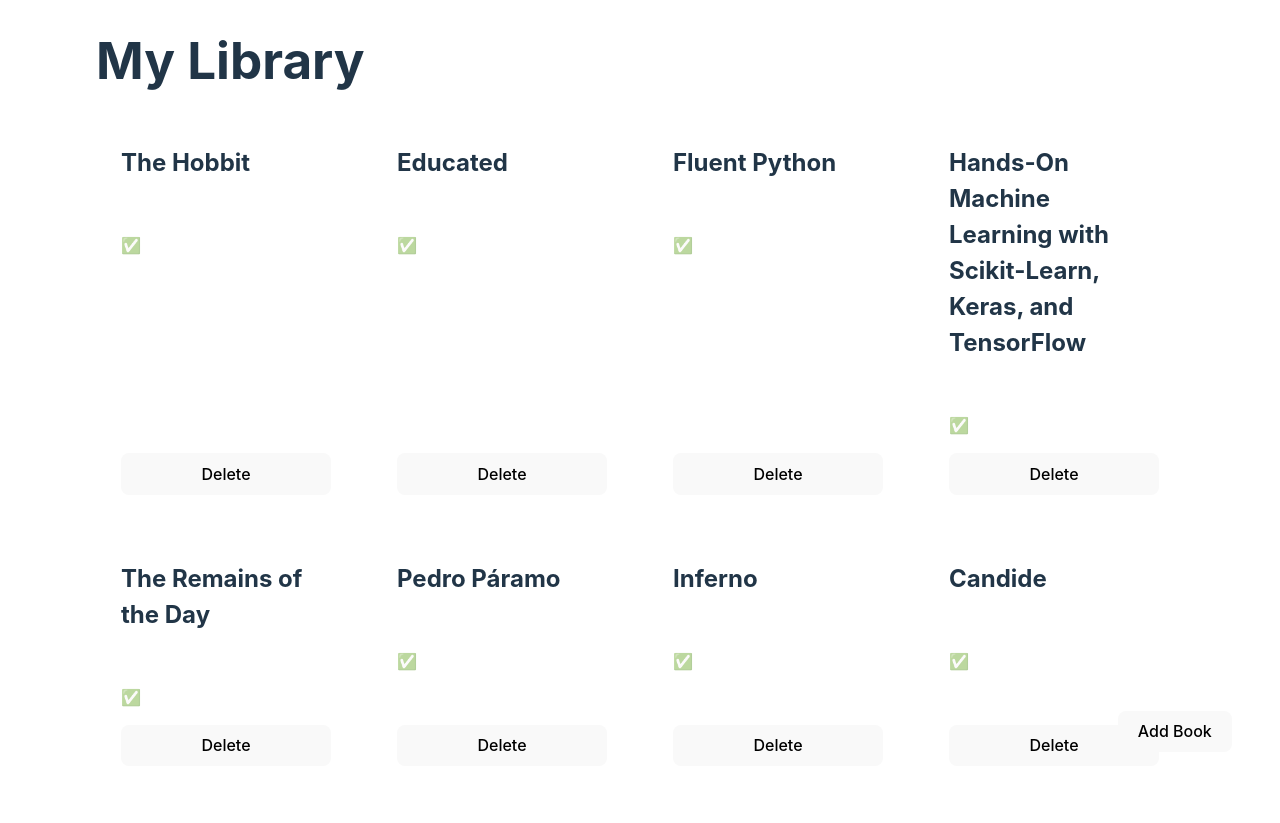
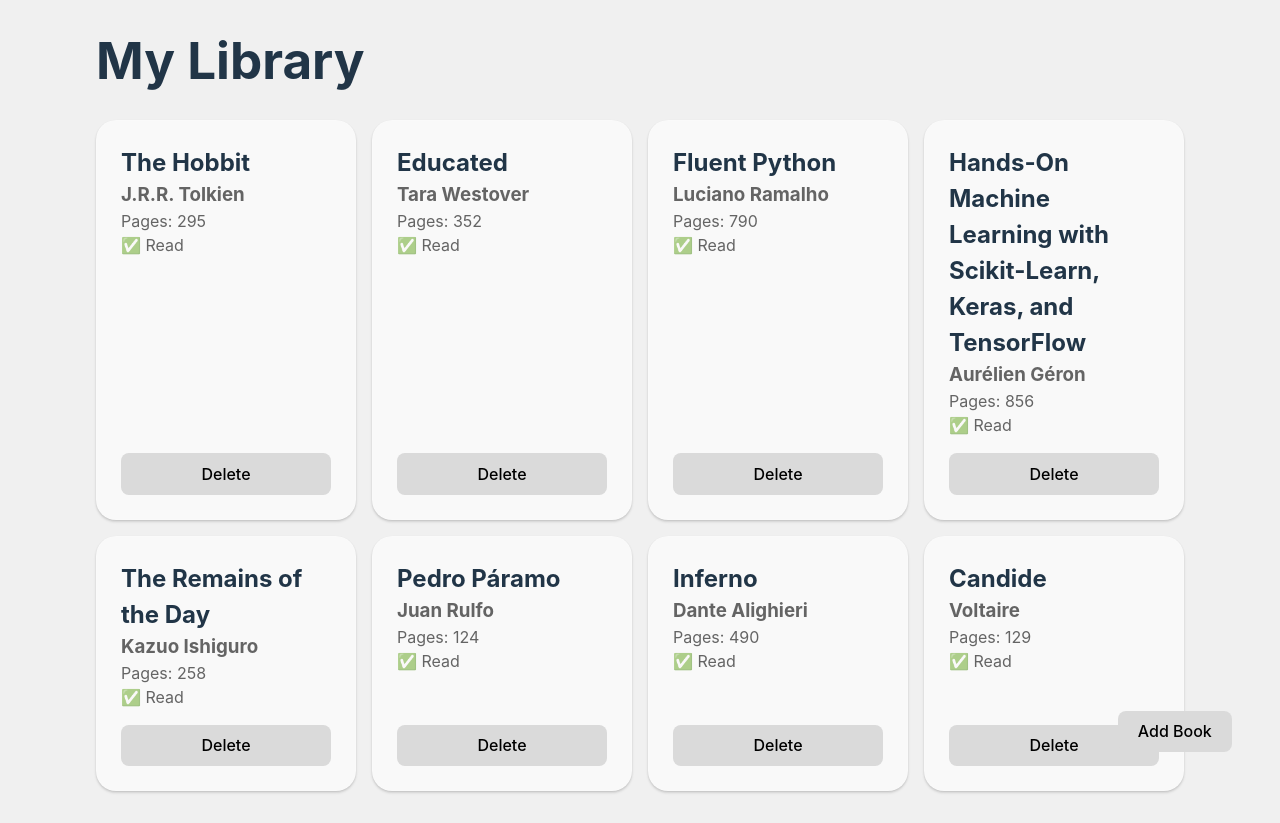
Before and after one commit to pricebenjamin/top-projects, a React (Vite) app: page / in a window 1280 px wide. Built offline with nearby package versions, Linux system fonts and the light colour scheme.

Commit message:
Update styles for light and dark themes

```diff
--- a/src/App.css
+++ b/src/App.css
@@ -35,18 +35,19 @@
   display: flex;
   flex-direction: column;
   padding: 1.5rem;
-  border: 1px solid rgba(255, 255, 255, 0.1);
+  background-color: #292929;
+  border: 1px solid var(--book-border-color);
   border-radius: 20px;
 }
 
 .book:hover {
-  background-color: rgba(255, 255, 255, 0.01);
+  background-color: var(--background-color-hover);
   cursor: pointer;
 }
 
 .book .author,
 .book p {
-  color: rgba(255, 255, 255, 0.5);
+  color: var(--color-dim);
 }
 
 .book p:last-of-type {
@@ -65,7 +66,7 @@
 }
 
 dialog::backdrop {
-  background-color: rgba(0, 0, 0, 0.4);
+  background-color: var(--dialog-backdrop);
 }
 
 dialog button.close-dialog {
--- a/src/index.css
+++ b/src/index.css
@@ -6,6 +6,11 @@
   color-scheme: light dark;
   color: rgba(255, 255, 255, 0.87);
   background-color: #242424;
+
+  --color-dim: rgba(255, 255, 255, 0.5);
+  --background-color-hover: rgba(255, 255, 255, 0.05);
+  --dialog-backdrop: rgba(0, 0, 0, 0.5);
+  --book-border-color: rgba(255, 255, 255, 0.1);
 }
 
 a {
@@ -49,12 +54,22 @@
 @media (prefers-color-scheme: light) {
   :root {
     color: #213547;
-    background-color: #ffffff;
+    background-color: #f0f0f0;
+
+    --color-dim: rgba(0, 0, 0, 0.6);
+    --background-color-hover: #ffffff;
+    --dialog-backdrop: rgba(0, 0, 0, 0.3);
   }
   a:hover {
     color: #747bff;
   }
   button {
+    background-color: #dadada;
+  }
+  .book {
     background-color: #f9f9f9;
+    box-shadow:
+      0 1px 2px rgba(0, 0, 0, 0.1),
+      0 2px 3px rgba(0, 0, 0, 0.1);
   }
 }
```
